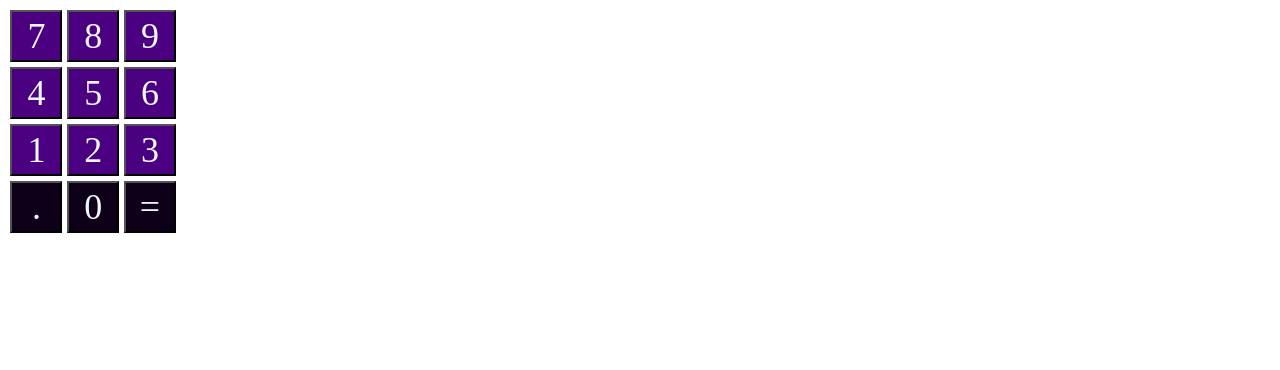
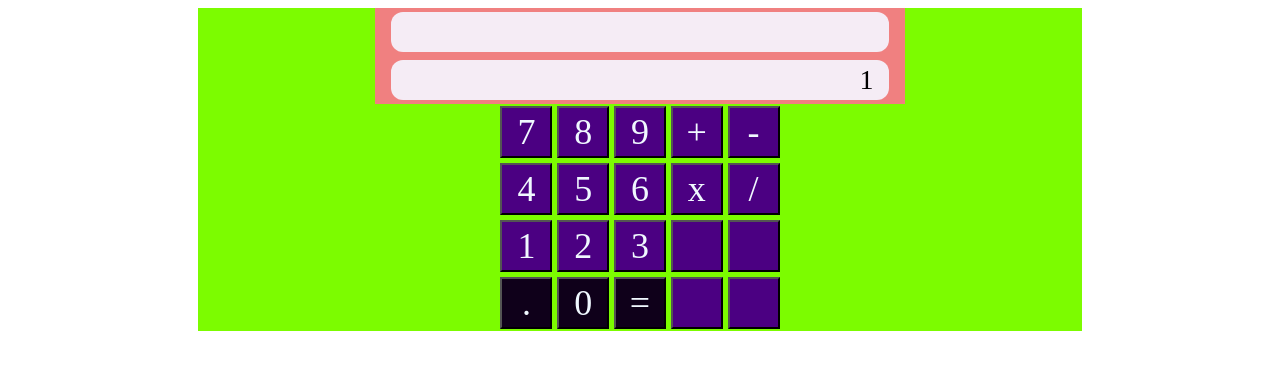
Before and after one commit to snigdho611/js-calculator, a plain HTML site: page view/index.html in a window 1280 px wide. Drawn offline with Linux system fonts and the light colour scheme.

Commit message:
adding styles and input click handler

```diff
--- a/resources/script.js
+++ b/resources/script.js
@@ -1 +1,6 @@
 console.log('script detected');
+
+const onInputClick = (e) => {
+    console.log(e.id);
+    document.getElementById('input').value = document.getElementById('input').value+e.id;
+}
--- a/resources/styles.css
+++ b/resources/styles.css
@@ -7,6 +7,36 @@
 {
     display: flex;
     flex-direction:column;
+    /* align-self: center; */
+    justify-self: center;
+    margin: 0 auto;
+    width: 70%;
+    background-color: lawngreen;
+}
+
+#calc-display, .calc-row
+{
+    width: 60%;
+    margin:0 auto;
+    justify-content: center;
+}
+
+#calc-display
+{
+    display:flex;
+    flex-direction: column;
+    background-color: lightcoral;
+}
+
+#input, #output
+{
+    padding: 0.25rem 1rem;
+    font-size: 1.75rem;
+    margin: 0.25rem 1rem;
+    text-align: right;
+    border: none;
+    background-color: rgb(245, 236, 245);
+    border-radius: 0.75rem;
 }
 
 .calc-row
--- a/view/index.html
+++ b/view/index.html
@@ -9,25 +9,38 @@
 </head>
 <body>
     <div class="calc-body">
-        <div class="calc-row">
-            <button class="btn-1">7</button>
-            <button class="btn-1">8</button>
-            <button class="btn-1">9</button>
+        <div id="calc-display">
+            <input id="output" type="text">
+            <input id="input" value="1" type="text">
         </div>
         <div class="calc-row">
-            <button class="btn-1">4</button>
-            <button class="btn-1">5</button>
-            <button class="btn-1">6</button>
+            <button class="btn-1" id="7" onclick="return onInputClick(this)">7</button>
+            <button class="btn-1" id="8" onclick="return onInputClick(this)">8</button>
+            <button class="btn-1" id="9" onclick="return onInputClick(this)">9</button>
+            <button class="btn-1">+</button>
+            <button class="btn-1">-</button>
+
         </div>
         <div class="calc-row">
-            <button class="btn-1">1</button>
-            <button class="btn-1">2</button>
-            <button class="btn-1">3</button>
+            <button class="btn-1" id="4" onclick="return onInputClick(this)">4</button>
+            <button class="btn-1" id="5" onclick="return onInputClick(this)">5</button>
+            <button class="btn-1" id="6" onclick="return onInputClick(this)">6</button>
+            <button class="btn-1">x</button>
+            <button class="btn-1">/</button>
+        </div>
+        <div class="calc-row">
+            <button class="btn-1" id="1" onclick="return onInputClick(this)">1</button>
+            <button class="btn-1" id="2" onclick="return onInputClick(this)">2</button>
+            <button class="btn-1" id="3" onclick="return onInputClick(this)">3</button>
+            <button class="btn-1"></button>
+            <button class="btn-1"></button>
         </div>
         <div class="calc-row">
             <button class="btn-2">.</button>
             <button class="btn-2">0</button>
             <button class="btn-2">=</button>
+            <button class="btn-1"></button>
+            <button class="btn-1"></button>
         </div>
     </div>
     <script src="../resources/script.js"></script>
```
